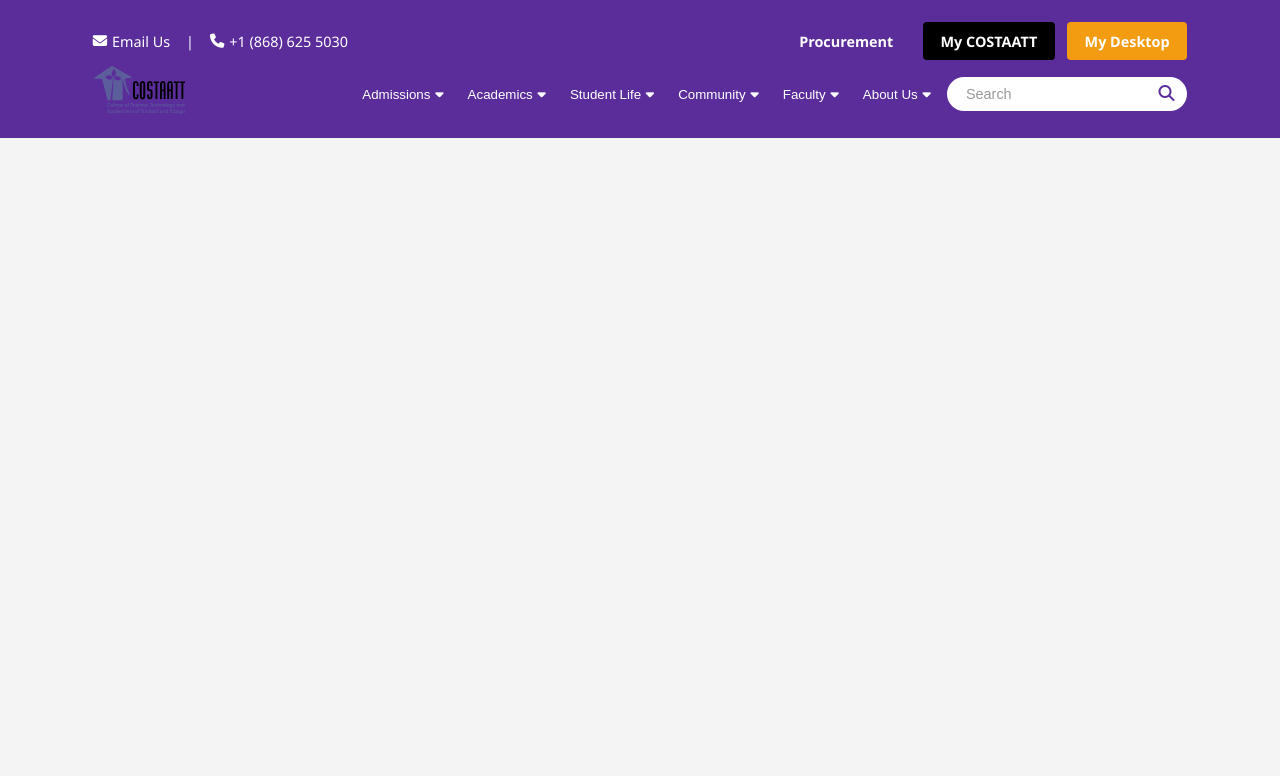
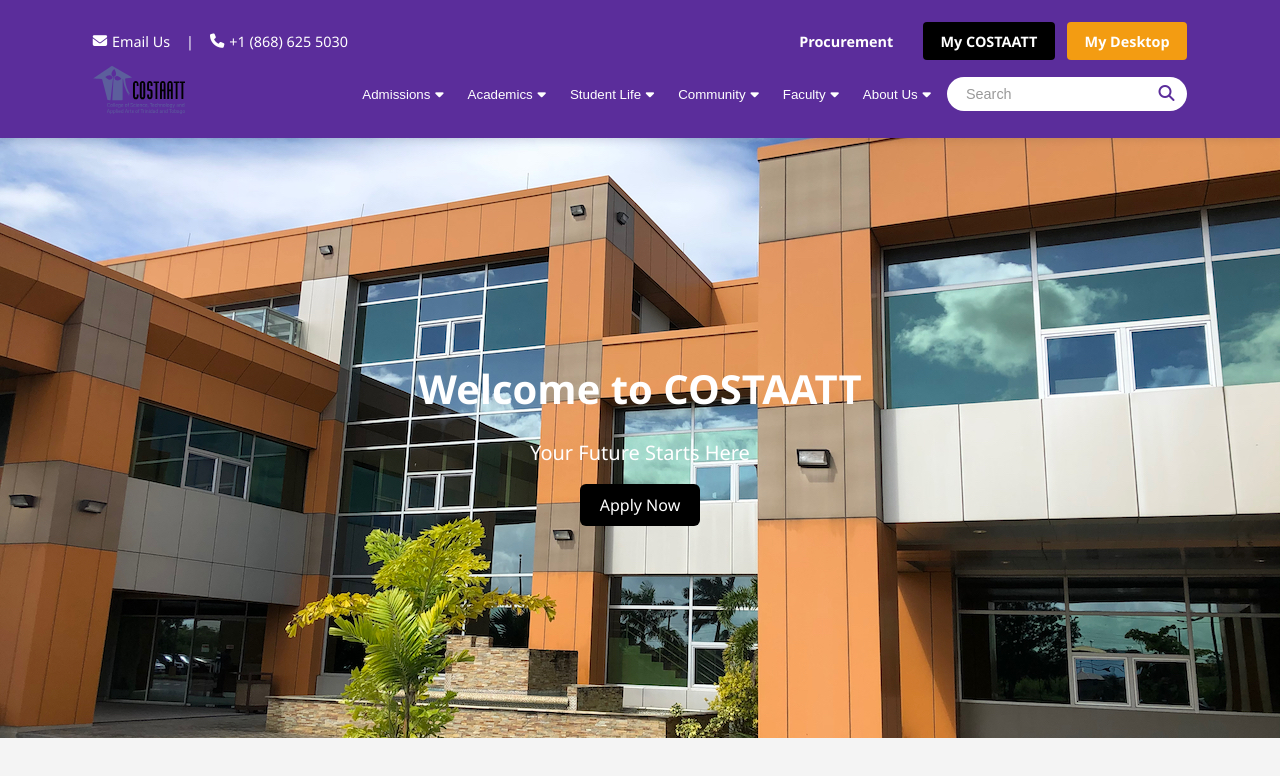
Before and after one commit to kkf-svg/EduRedesign, a plain HTML site: page index.html in a window 1280 px wide. Drawn offline with Linux system fonts and the light colour scheme.

Commit message:
hero section

```diff
--- a/CSS/styles.css
+++ b/CSS/styles.css
@@ -265,6 +265,46 @@ body {
   cursor: pointer;
   font-size: 1rem;
 }
+
+
+/*Hero Section*/
+.hero{
+  background: url('../Img/city.jpg') no-repeat center center/cover;
+  height: 75vh;
+  display: flex;
+  justify-content: center;
+  align-items: center;
+  color: #fff;
+  text-align: center;
+  padding: 0 1rem;
+}
+
+.hero h1{
+  font-size: 2.5rem;
+  margin-bottom: 1rem;
+}
+.hero p{
+  font-size: 1.25rem;
+  margin-bottom: 1.5rem;
+}
+
+.btn-apply-now{
+  padding: 0.75rem 1.5rem;
+  color: #fff;
+  text-decoration: none;
+  font-size: 1rem;
+  border-radius: 0.375rem;
+  border:none;
+  outline: 0;
+  padding: 10px 20px;
+  cursor: pointer;
+  background-color: #000000;
+}
+
+.btn-apply-now:hover{
+  background-color: #F39C12;
+  color: #000000;
+}
 /* ===== Mobile styles ===== */
 @media(max-width: 1024px) {
   .container {
--- a/index.html
+++ b/index.html
@@ -116,9 +116,18 @@
             <button type="submit" aria-label="Search"><i class="fa-solid fa-magnifying-glass" aria-hidden="true"></i></button>
           </form>
         </div>
+  </header>
 
-
-  </header>
+  <!-- Hero Section -->
+   <section class ="hero">
+    <div class = "hero-image">
+      <div class="hero-text">
+        <h1>Welcome to COSTAATT</h1>
+        <p>Your Future Starts Here</p>
+        <a href="#" class="btn-apply-now">Apply Now</a>
+      </div>
+    </div>
+    </section>
 
 
 
```
Also changed, not shown: Img/city.jpg (added).
